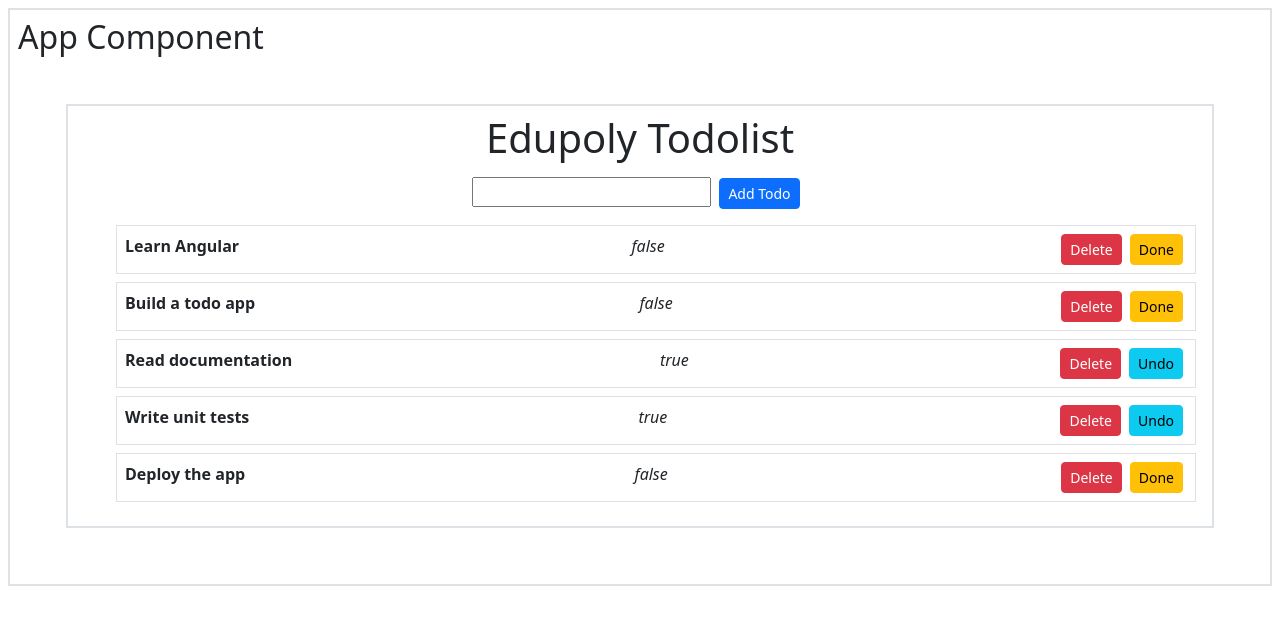
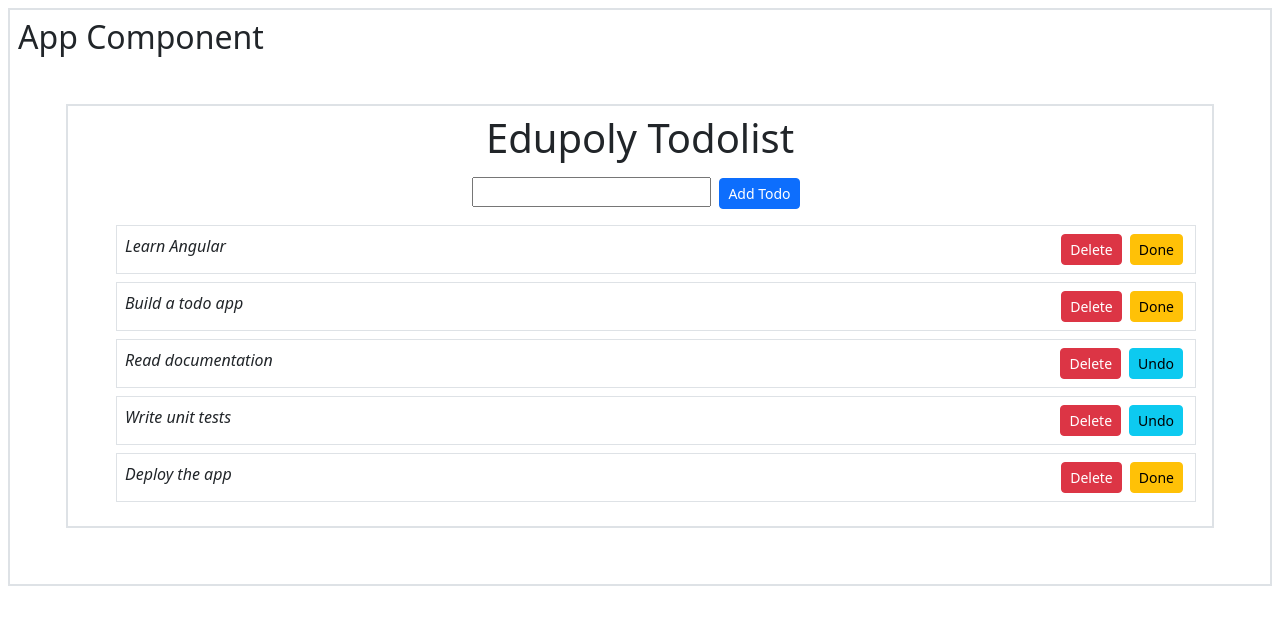
Before and after one commit to edupoly/ang25app, an Angular app: page / in a window 1280 px wide. Shown: the top 624 px of the page. Built offline with nearby package versions, Linux system fonts and the light colour scheme.

Commit message:
input signal refactored todolist project

```diff
--- /dev/null
+++ b/src/app/todo/todo.component.html
@@ -0,0 +1,10 @@
+<li class="d-flex justify-content-between m-2 border border-1 p-2">
+
+    <i>{{todo().text}}</i>
+    <div>
+        <button class="btn btn-danger btn-sm mx-1" (click)="del()">Delete</button>
+
+        <button [class]="todo().completed?'btn btn-info btn-sm mx-1':'btn btn-warning btn-sm mx-1'"
+            (click)="tog()">{{todo().completed?"Undo":"Done"}}</button>
+    </div>
+</li>
--- /dev/null
+++ b/src/app/todo/todo.component.ts
@@ -0,0 +1,20 @@
+import { JsonPipe } from '@angular/common';
+import { Component, input, output } from '@angular/core';
+
+@Component({
+  selector: 'app-todo',
+  imports: [JsonPipe],
+  templateUrl: './todo.component.html',
+  styleUrl: './todo.component.css',
+})
+export class TodoComponent {
+  todo = input<any>();
+  delTodo = output<void>();
+  togTodo = output<void>();
+  del() {
+    this.delTodo.emit();
+  }
+  tog() {
+    this.togTodo.emit();
+  }
+}
--- a/src/app/todolist/todolist.component.html
+++ b/src/app/todolist/todolist.component.html
@@ -4,16 +4,7 @@
     <button class="btn btn-primary btn-sm m-2" (click)="addTodo()">Add Todo</button>
     <ul class="text-start">
         @for(todo of todos();track $index){
-        <li class="d-flex justify-content-between m-2 border border-1 p-2">
-            <b>{{todo.text}}</b>
-            <i>{{todo.completed}}</i>
-            <div>
-                <button class="btn btn-danger btn-sm mx-1" (click)="deleteTodo(todo.id)">Delete</button>
-
-                <button [class]="todo.completed?'btn btn-info btn-sm mx-1':'btn btn-warning btn-sm mx-1'"
-                    (click)="toggleTodo(todo.id)">{{todo.completed?"Undo":"Done"}}</button>
-            </div>
-        </li>
+        <app-todo [todo]="todo" (delTodo)="deleteTodo(todo.id)" (togTodo)="toggleTodo(todo.id)"></app-todo>
         }
     </ul>
 </div>
--- a/src/app/todolist/todolist.component.ts
+++ b/src/app/todolist/todolist.component.ts
@@ -1,8 +1,9 @@
 import { Component, signal } from '@angular/core';
+import { TodoComponent } from '../todo/todo.component';
 
 @Component({
   selector: 'app-todolist',
-  imports: [],
+  imports: [TodoComponent],
   templateUrl: './todolist.component.html',
   styleUrl: './todolist.component.css',
 })
```
Also changed, not shown: src/app/todo/todo.component.css (added), 1 other file (tests, documents, lock files or other folders).
